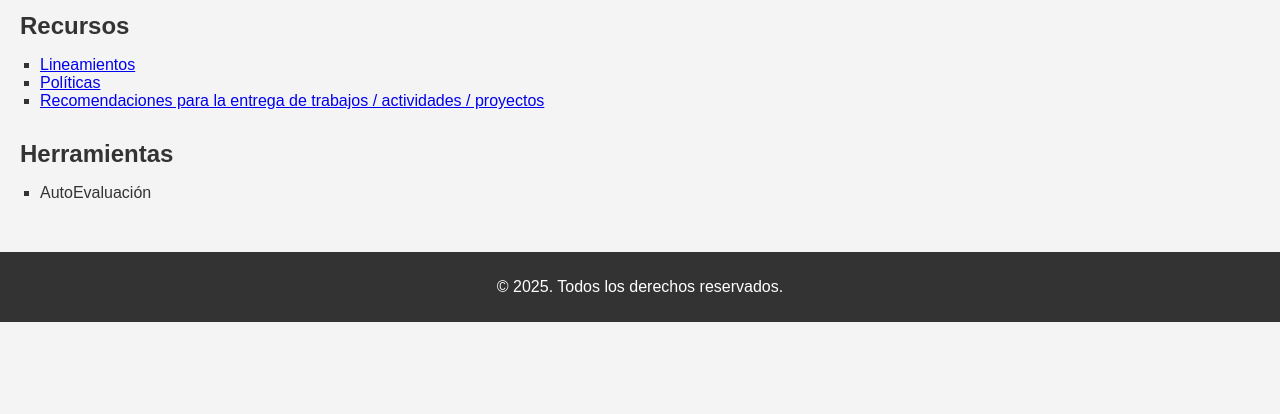
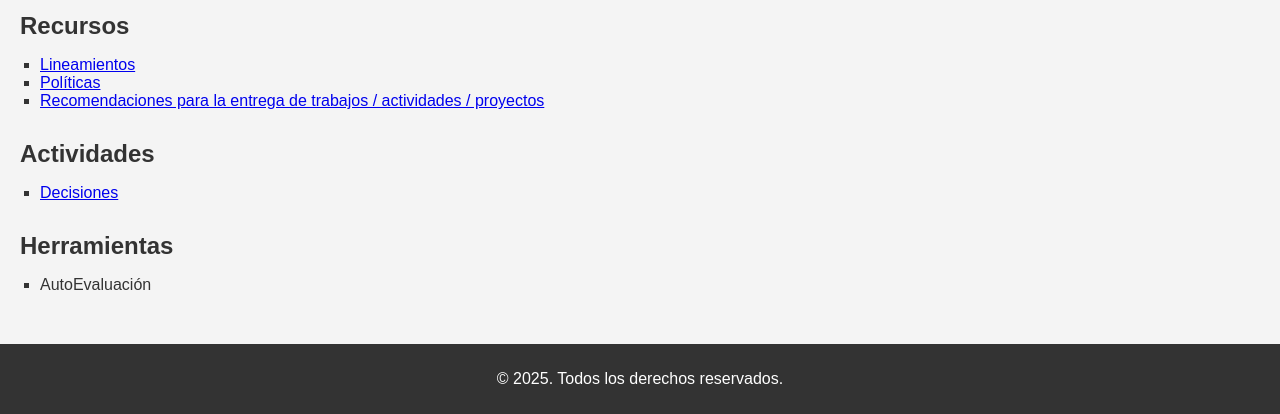
Before and after one commit to ajgutierr3z/FIN, a plain HTML site: page index.html in a window 1280 px wide. Shown: the part 628-1042 px from the top of the page. Before the commit the page ends 950 px from the top, so only its background shows below. Drawn offline with Linux system fonts and the light colour scheme.

Commit message:
Update index.html

```diff
--- a/index.html
+++ b/index.html
@@ -23,7 +23,15 @@
                 <li><a href="https://www.frexus.dev/recomendaciones/">Recomendaciones para la entrega de trabajos / actividades / proyectos</a></li>
             </ul>
         </section>
-        <section id="Herramientas">
+        <section id="actividades">
+            <h2>Actividades</h2>
+            <ul>
+                <li>
+                    <a href="https://ajgutierrez.medium.com/decisiones-basadas-en-datos-b9b12da7f35d" target="_blank">Decisiones</a>
+                </li>
+            </ul>
+        </section>
+        <section id="herramientas">
             <h2>Herramientas</h2>
             <ul>
                 <li>AutoEvaluación</li>
```
